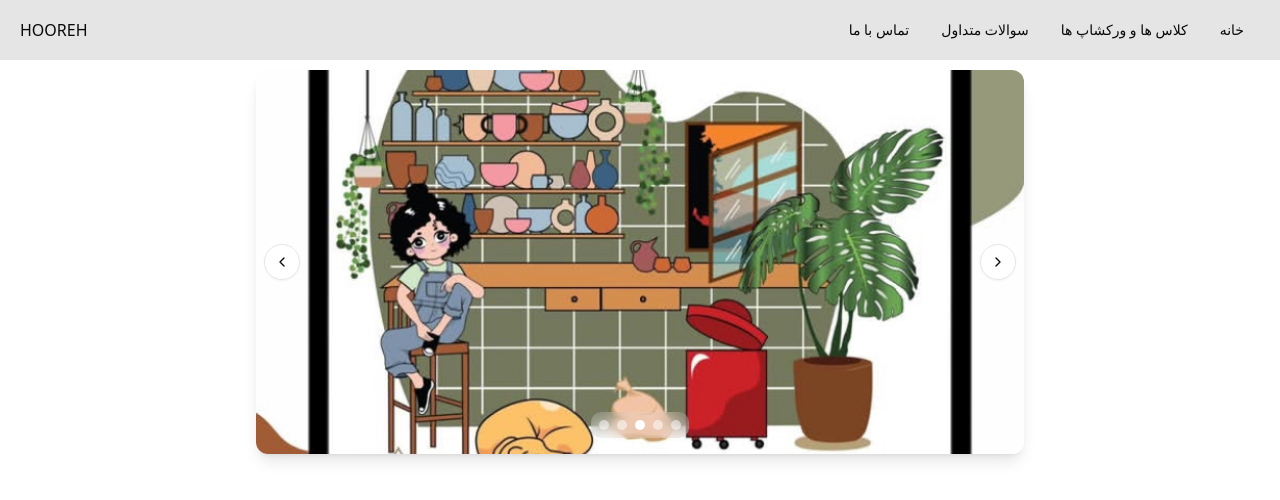
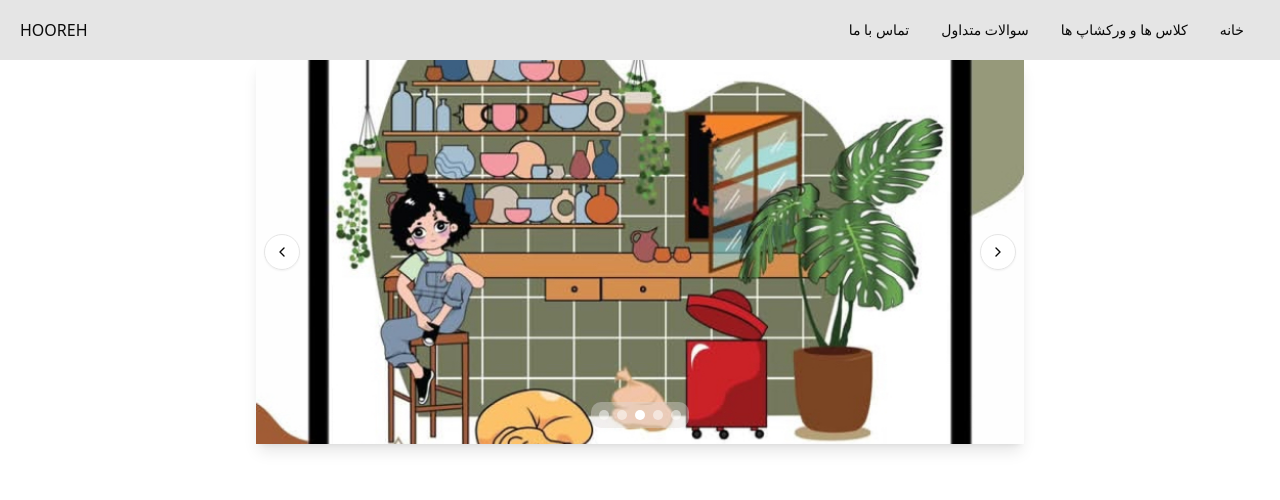
Before and after one commit to hossein-jorfi/hooreh-studio, a Next.js app: page / in a window 1280 px wide. Shown: the top 500 px of the page. Built offline with nearby package versions, Linux system fonts and the light colour scheme.

Commit message:
ImageSlider

```diff
--- a/components/sections/gallery/image-slider.tsx
+++ b/components/sections/gallery/image-slider.tsx
@@ -60,7 +60,7 @@ export function ImageSlider({
 
   return (
     <div
-      className="relative w-full max-w-3xl mx-auto overflow-hidden rounded-lg shadow-lg"
+      className="relative w-full max-w-3xl mx-auto overflow-hidden shadow-lg"
       onMouseEnter={() => setIsPaused(true)}
       onMouseLeave={() => setIsPaused(false)}
     >
@@ -111,7 +111,7 @@ export function ImageSlider({
       </Button>
 
       {/* Indicators */}
-      <div className="absolute bottom-4 left-1/2 -translate-x-1/2 flex space-x-2 bg-gray-200/20 backdrop-blur p-2 rounded-md">
+      <div className="absolute bottom-4 left-1/2 -translate-x-1/2 flex space-x-2 bg-gray-200/30 backdrop-blur-2xl p-2 rounded-md">
         {images.map((_, index) => (
           <button
             key={index}
--- a/components/sections/gallery/index.tsx
+++ b/components/sections/gallery/index.tsx
@@ -3,7 +3,7 @@ import { ImageSlider } from "./image-slider";
 
 const Gallery = () => {
   return (
-    <div className="min-h-screen mt-[70px]">
+    <div className="min-h-screen mt-[60px]">
       <ImageSlider />
     </div>
   );
```
